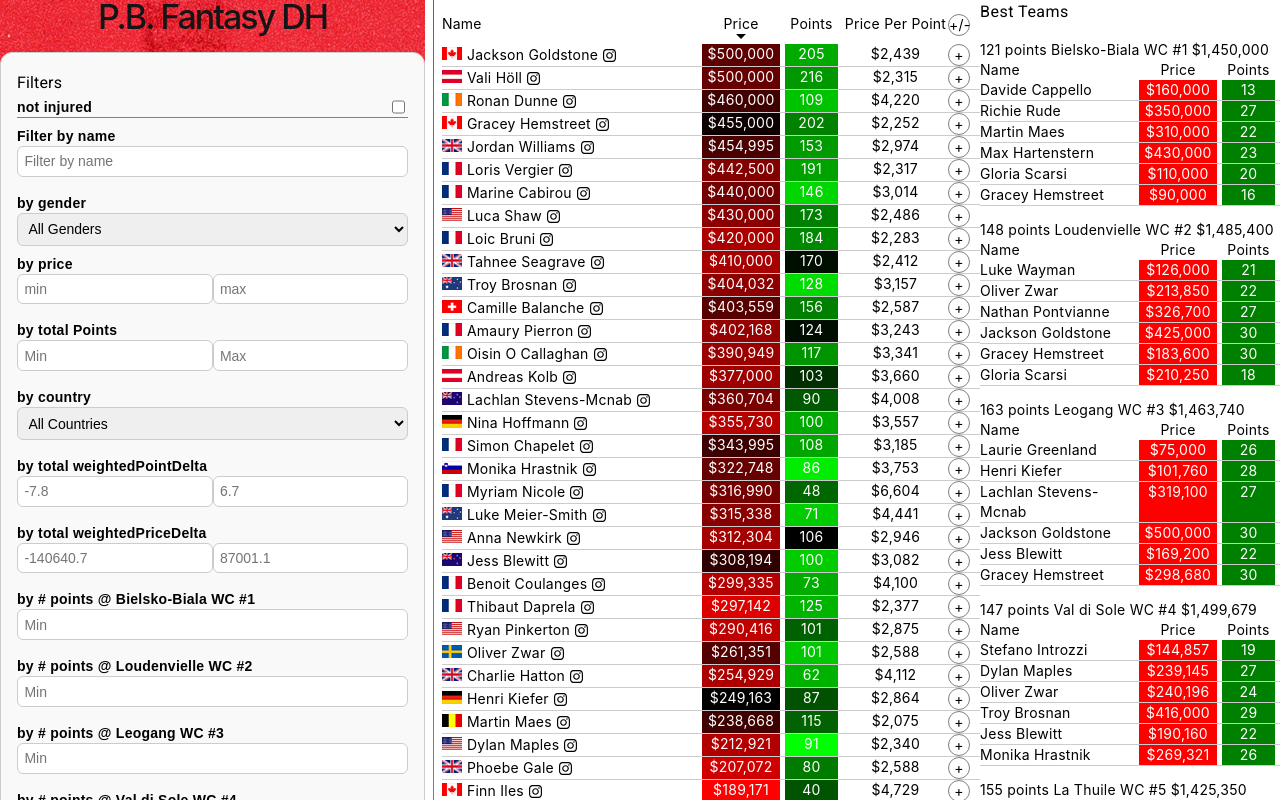
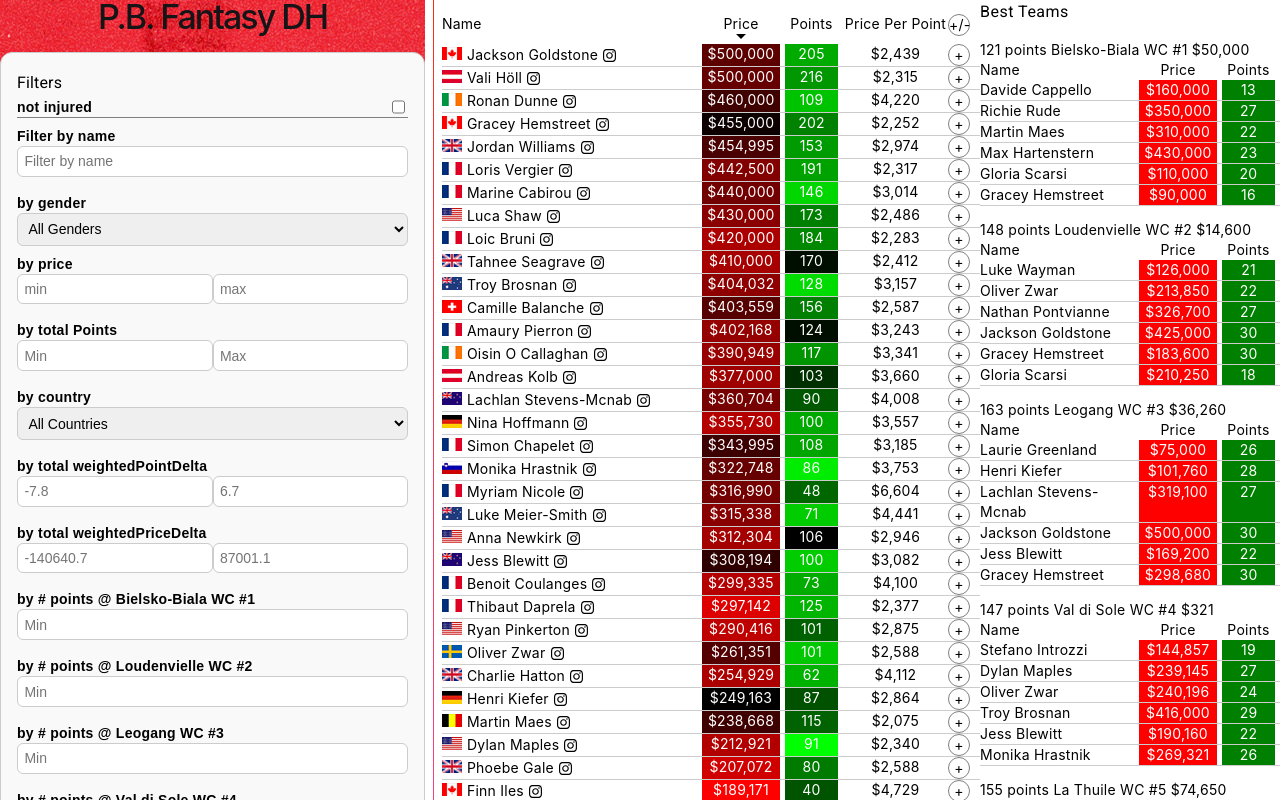
Before and after one commit to paultrial/fantasy, an Angular app: page / in a window 1280 px wide. Shown: the top 800 px of the page. Built offline with nearby package versions, Linux system fonts and the light colour scheme.

Commit message:
show leftovers for ideal past teams

```diff
--- a/src/app/app.component.html
+++ b/src/app/app.component.html
@@ -283,7 +283,7 @@
       <ul class="athleteList" *ngFor="let round of bestTeams">
         {{round.bestPoints}} points
         {{round.roundname}}
-        {{round.totalValue | currency: 'USD':'symbol':'1.0-0'}}
+        {{1500000 - round.totalValue | currency: 'USD':'symbol':'1.0-0'}}
         <li class="header">
           <div class="name">Name</div>
           <div class="data">
```
